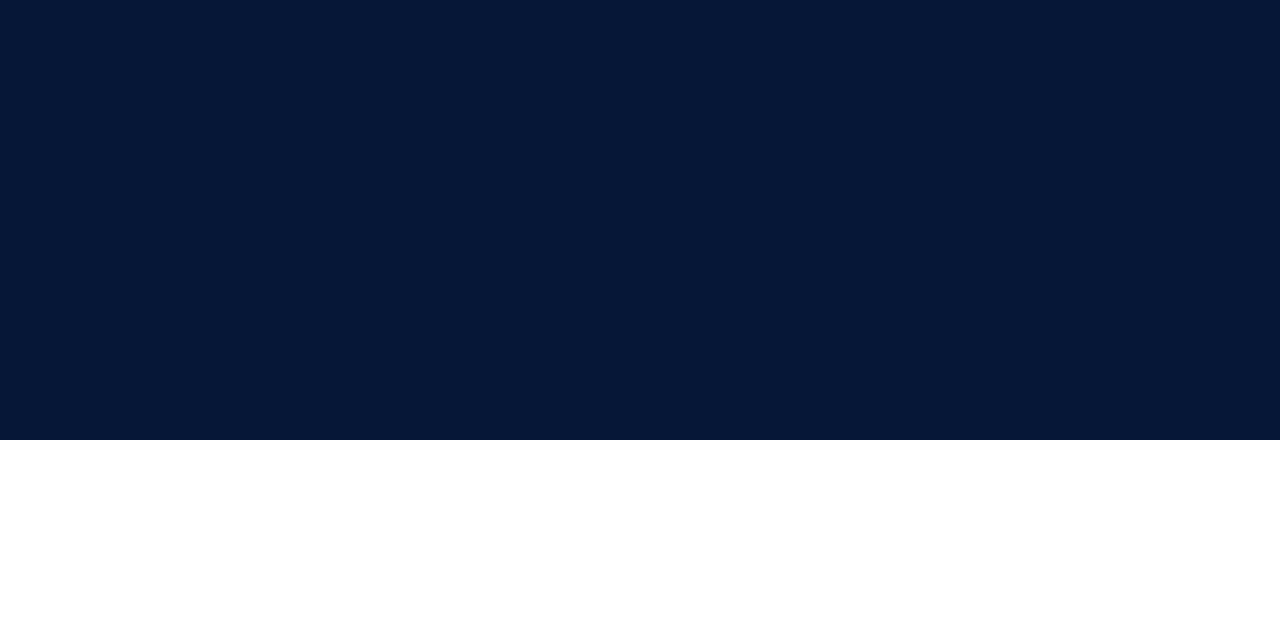
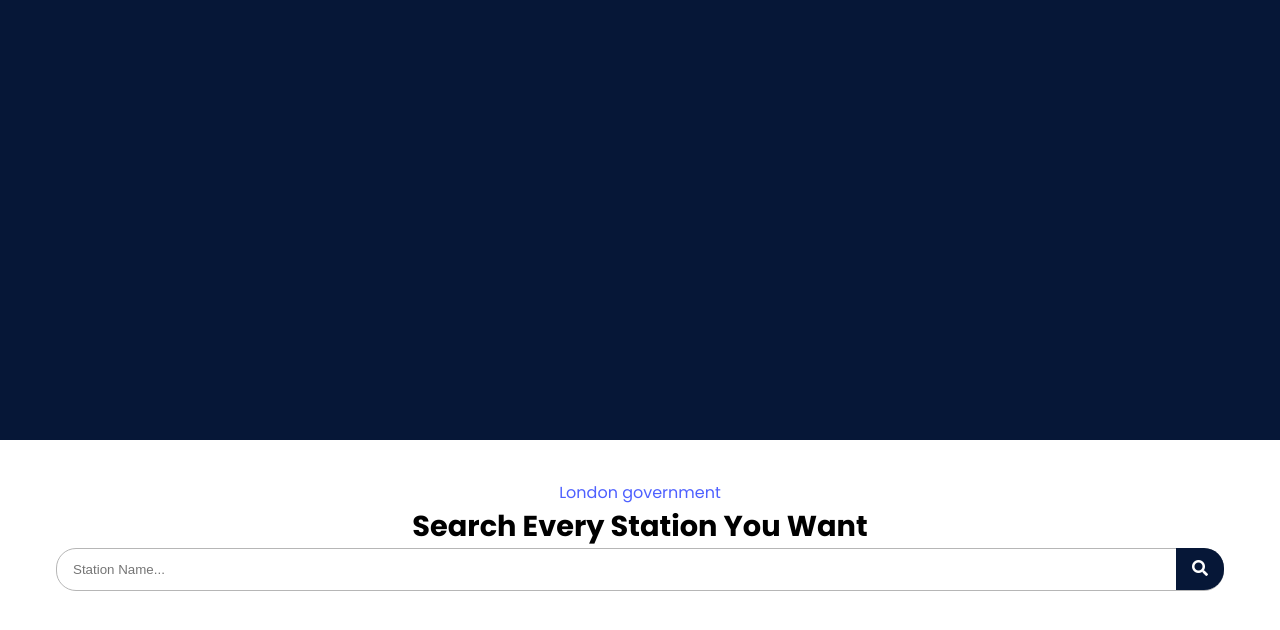
Before and after one commit to AiraKhoda/Metrofy, a plain HTML site: page index.html in a window 1280 px wide. Shown: the part 360-990 px from the top of the page. Before the commit the page ends 800 px from the top, so only its background shows below. Drawn offline with Linux system fonts and the light colour scheme.

Commit message:
add search box

```diff
--- a/index.html
+++ b/index.html
@@ -59,6 +59,28 @@
         </div>
 
     </header>
+
+
+    <section class="search">
+        <div class="container">
+            <div class="search__header">
+                <p>London government</p>
+                <h3>Search every station you want</h3>
+            </div>
+
+            <div class="search__input">
+                <form action="/">
+                    <input type="text" placeholder="Station Name..." />
+                    <button>
+                        <i class="fas fa-search"></i>
+                    </button>
+                </form>
+            </div>
+        </div>
+
+
+    </section>
+
 </body>
 
 </html>
--- /dev/null
+++ b/scss/components/_form.scss
@@ -0,0 +1,36 @@
+.search {
+    margin: 2.5rem 0;
+    width: 100%;
+    &__header {
+        p {
+            color: $secondary-color;
+            text-align: center;
+        }
+        h3 {
+            font-size: 1.8rem;
+            text-transform: capitalize;
+            text-align: center;
+        }
+    }
+    &__input {
+        position: relative;
+        input[type="text"] {
+            width: 100%;
+            padding: 0.8rem 1rem;
+            border: 1px solid $light-grey;
+            border-radius: 20px;
+            outline: none;
+        }
+        button {
+            position: absolute;
+            padding: 0.75rem 1rem;
+            font-size: 1rem;
+            right: 0;
+            cursor: pointer;
+            border: none;
+            background-color: $primary-color;
+            color: $white-color;
+            border-radius: 0 20px 20px 0;
+        }
+    }
+}
--- a/scss/main.scss
+++ b/scss/main.scss
@@ -1,6 +1,7 @@
 @import "base/reset";
 @import "base/color";
 @import "base/typography";
+@import "components/form";
 @import "components/button";
 @import "layout/header";
 @import "layout/navbar";
```
Also changed, not shown: css/main.min.css.
